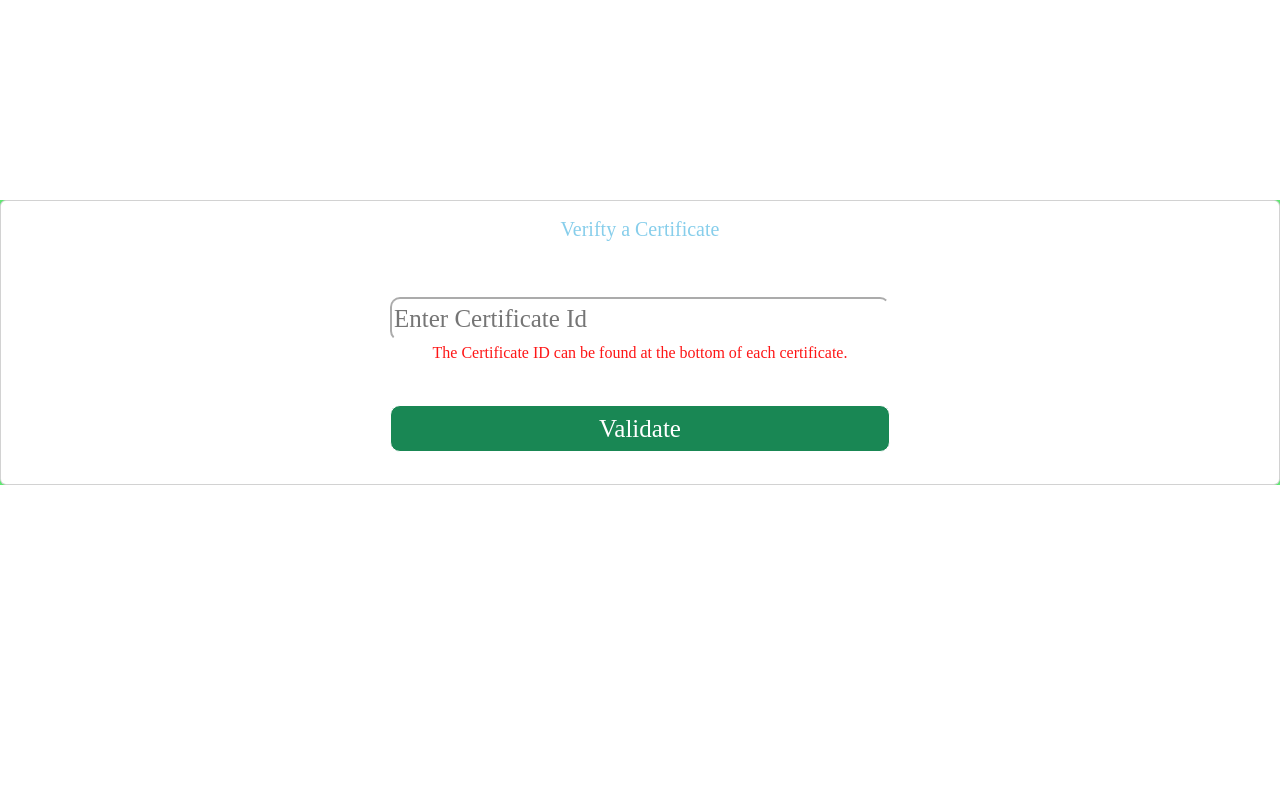
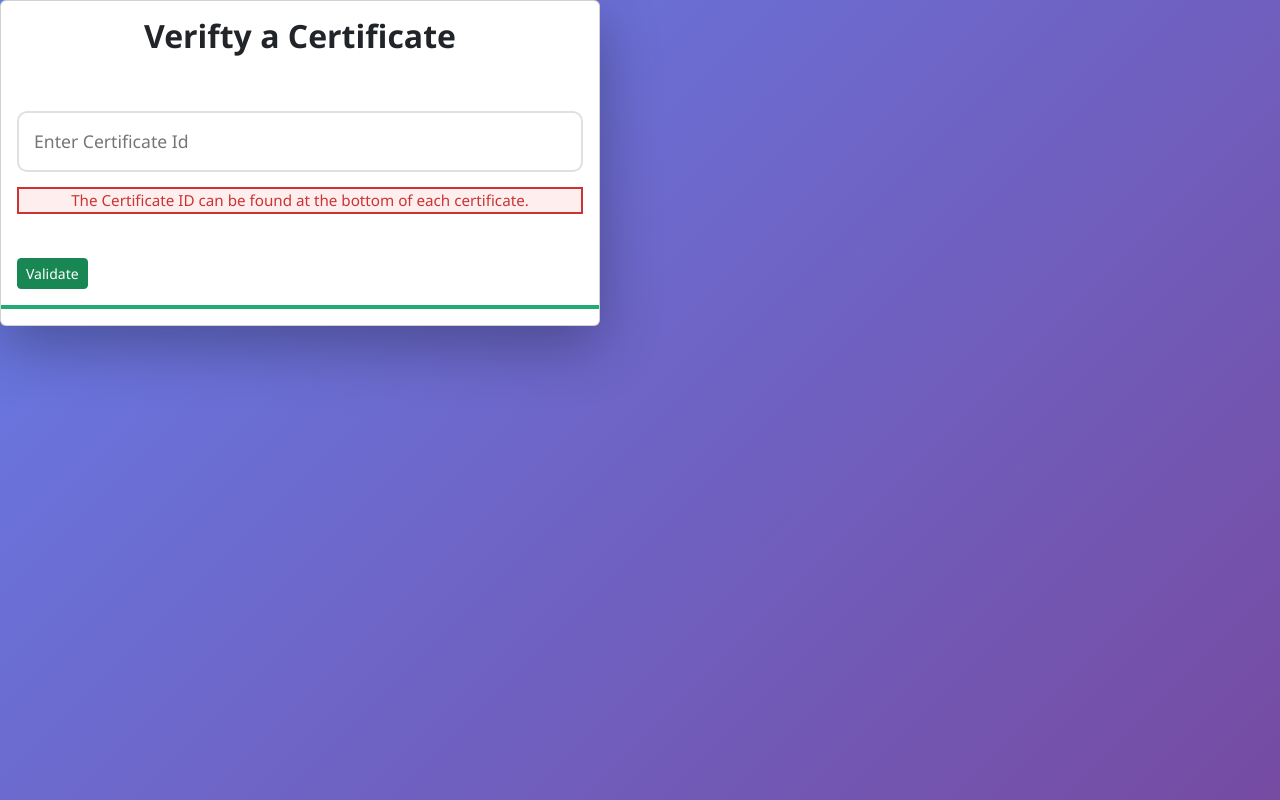
Before and after one commit to Nitesh8877/create-verify-certificate-frontend, a React (Create React App) app: page /verifyCeritficate in a window 1280 px wide. Built offline with nearby package versions, Linux system fonts and the light colour scheme.

Commit message:
Update App.css

```diff
--- a/src/App.css
+++ b/src/App.css
@@ -1,77 +1,308 @@
-.app{
-  text-align: center;
-  background-color: rgb(95, 231, 113);
+/* Global Styles */
+.app {
+  min-height: 100vh;
+  background: linear-gradient(135deg, #667eea 0%, #764ba2 100%);
+  font-family: 'Segoe UI', Tahoma, Geneva, Verdana, sans-serif;
 }
 
-.home button{
-  /* margin:'40px',textAlign:'center',fontSize:'40px',color:'red'}} */
-  margin: 120px;
-  padding: 30px;
-  text-align: center;
-  font-size: '40px';
-  color:rgb(92, 34, 218);
-  font-family: cursive;
-  cursor: pointer;
-  border-radius: 40px;
-  border-color: rgb(58, 228, 20);
-  background-color: rgb(58, 228, 20);
-
-}
- .home button:hover{
-  background-color: white;;
-  color:rgb(92, 34, 218);
-  border-color: white;;
-}
-.home button a{
-  text-decoration: none;
+/* Home Page Styles */
+.home {
+  min-height: 100vh;
+  display: flex;
+  flex-direction: column;
+  align-items: center;
+  justify-content: center;
+  padding: 40px 20px;
 }
 
-.form{
-  margin: 40px;
-  padding: 50px;
+.home-header {
   text-align: center;
-  /* width: 500px; */
-  /* height: 500px; */
-  /* align-items: center; */
-}
-.form label{
-  font-size: 30px;
-  font-family: cursive;
-  letter-spacing: 3px;
-
-}
-.form label input{
-  font-size: 30px;
-  border: 5px solid white;
-  border-radius: 15px;
-
-}
-.generate{
-  padding: 100px;
-  margin: 50px;
-  font-family: cursive;
+  margin-bottom: 60px;
+  animation: fadeInDown 1s ease-in-out;
 }
 
-
-.card{
-  margin-top: 200px;
-  font-family: cursive;
+.home-header h1 {
+  font-size: 3.5rem;
+  color: white;
+  font-weight: 700;
+  margin-bottom: 20px;
+  text-shadow: 2px 2px 4px rgba(0, 0, 0, 0.2);
 }
 
-.card-body .card-title{
-  font-family: cursive;
-  color: skyblue;
+.home-header p {
+  font-size: 1.3rem;
+  color: rgba(255, 255, 255, 0.9);
+  font-weight: 300;
 }
 
-.card-body input{
-  font-size: 25px;
+.button-container {
+  display: flex;
+  gap: 30px;
+  flex-wrap: wrap;
+  justify-content: center;
+  margin-bottom: 40px;
+}
+
+.home button {
+  padding: 25px 50px;
+  font-size: 1.2rem;
+  font-weight: 600;
+  color: white;
+  background: linear-gradient(135deg, #667eea 0%, #764ba2 100%);
+  border: 3px solid white;
+  border-radius: 50px;
+  cursor: pointer;
+  transition: all 0.3s ease;
+  box-shadow: 0 10px 30px rgba(0, 0, 0, 0.2);
+  text-transform: uppercase;
+  letter-spacing: 1px;
+}
+
+.home button:hover {
+  transform: translateY(-5px);
+  box-shadow: 0 15px 40px rgba(0, 0, 0, 0.3);
+  background: white;
+  color: #667eea;
+}
+
+.home button a {
+  text-decoration: none;
+  color: inherit;
+}
+
+.home-image {
+  max-width: 600px;
+  width: 100%;
+  border-radius: 20px;
+  box-shadow: 0 20px 60px rgba(0, 0, 0, 0.3);
+  animation: fadeInUp 1s ease-in-out;
+}
+
+/* Form Styles */
+.form-container {
+  min-height: 100vh;
+  display: flex;
+  align-items: center;
+  justify-content: center;
+  padding: 40px 20px;
+}
+
+.form {
+  background: white;
+  padding: 50px;
+  border-radius: 20px;
+  box-shadow: 0 20px 60px rgba(0, 0, 0, 0.3);
+  max-width: 600px;
+  width: 100%;
+  animation: fadeIn 0.5s ease-in-out;
+}
+
+.form h4 {
+  color: #667eea;
+  font-size: 2rem;
+  font-weight: 700;
+  margin-bottom: 30px;
+  text-align: center;
+}
+
+.form-group {
+  margin-bottom: 25px;
+}
+
+.form-group label {
+  display: block;
+  font-size: 1.1rem;
+  font-weight: 600;
+  color: #333;
+  margin-bottom: 8px;
+}
+
+.form-group input {
+  width: 100%;
+  padding: 15px;
+  font-size: 1rem;
+  border: 2px solid #e0e0e0;
   border-radius: 10px;
-  border-color: white;
-  width: 500px;
+  transition: all 0.3s ease;
+  box-sizing: border-box;
 }
-.danger{
- color: rgb(254, 22, 22);
+
+.form-group input:focus {
+  outline: none;
+  border-color: #667eea;
+  box-shadow: 0 0 0 3px rgba(102, 126, 234, 0.1);
 }
-.success{
- color: rgb(10, 247, 101);
+
+.submit-btn {
+  width: 100%;
+  padding: 18px;
+  font-size: 1.2rem;
+  font-weight: 600;
+  color: white;
+  background: linear-gradient(135deg, #667eea 0%, #764ba2 100%);
+  border: none;
+  border-radius: 10px;
+  cursor: pointer;
+  transition: all 0.3s ease;
+  text-transform: uppercase;
+  letter-spacing: 1px;
 }
+
+.submit-btn:hover {
+  transform: translateY(-2px);
+  box-shadow: 0 10px 25px rgba(102, 126, 234, 0.4);
+}
+
+/* Verify Certificate Styles */
+.verify-container {
+  min-height: 100vh;
+  display: flex;
+  align-items: center;
+  justify-content: center;
+  padding: 40px 20px;
+}
+
+.card {
+  background: white;
+  border-radius: 20px;
+  box-shadow: 0 20px 60px rgba(0, 0, 0, 0.3);
+  max-width: 600px;
+  width: 100%;
+  overflow: hidden;
+  animation: fadeIn 0.5s ease-in-out;
+}
+
+.card-body {
+  padding: 50px;
+}
+
+.card-title {
+  font-size: 2rem;
+  font-weight: 700;
+  color: #667eea;
+  margin-bottom: 20px;
+  text-align: center;
+}
+
+.card-body input[type="text"] {
+  width: 100%;
+  padding: 15px;
+  font-size: 1.1rem;
+  border: 2px solid #e0e0e0;
+  border-radius: 10px;
+  margin-bottom: 15px;
+  transition: all 0.3s ease;
+  box-sizing: border-box;
+}
+
+.card-body input[type="text"]:focus {
+  outline: none;
+  border-color: #667eea;
+  box-shadow: 0 0 0 3px rgba(102, 126, 234, 0.1);
+}
+
+.card-text {
+  font-size: 0.95rem;
+  color: #666;
+  text-align: center;
+  margin-bottom: 20px;
+}
+
+.btn-validate {
+  width: 100%;
+  padding: 15px;
+  font-size: 1.1rem;
+  font-weight: 600;
+  background: linear-gradient(135deg, #667eea 0%, #764ba2 100%);
+  color: white;
+  border: none;
+  border-radius: 10px;
+  cursor: pointer;
+  transition: all 0.3s ease;
+}
+
+.btn-validate:hover {
+  transform: translateY(-2px);
+  box-shadow: 0 10px 25px rgba(102, 126, 234, 0.4);
+}
+
+.message-box {
+  padding: 20px;
+  border-radius: 10px;
+  text-align: center;
+  font-size: 1.1rem;
+  font-weight: 600;
+  margin-top: 20px;
+  animation: fadeIn 0.5s ease-in-out;
+}
+
+.danger {
+  background: #fee;
+  color: #c33;
+  border: 2px solid #c33;
+}
+
+.success {
+  background: #efe;
+  color: #2a7;
+  border: 2px solid #2a7;
+}
+
+/* Animations */
+@keyframes fadeIn {
+  from {
+    opacity: 0;
+    transform: translateY(20px);
+  }
+  to {
+    opacity: 1;
+    transform: translateY(0);
+  }
+}
+
+@keyframes fadeInDown {
+  from {
+    opacity: 0;
+    transform: translateY(-30px);
+  }
+  to {
+    opacity: 1;
+    transform: translateY(0);
+  }
+}
+
+@keyframes fadeInUp {
+  from {
+    opacity: 0;
+    transform: translateY(30px);
+  }
+  to {
+    opacity: 1;
+    transform: translateY(0);
+  }
+}
+
+/* Responsive Design */
+@media (max-width: 768px) {
+  .home-header h1 {
+    font-size: 2.5rem;
+  }
+
+  .home-header p {
+    font-size: 1.1rem;
+  }
+
+  .button-container {
+    flex-direction: column;
+    gap: 20px;
+  }
+
+  .home button {
+    padding: 20px 40px;
+    font-size: 1rem;
+  }
+
+  .form, .card-body {
+    padding: 30px;
+  }
+}
```
